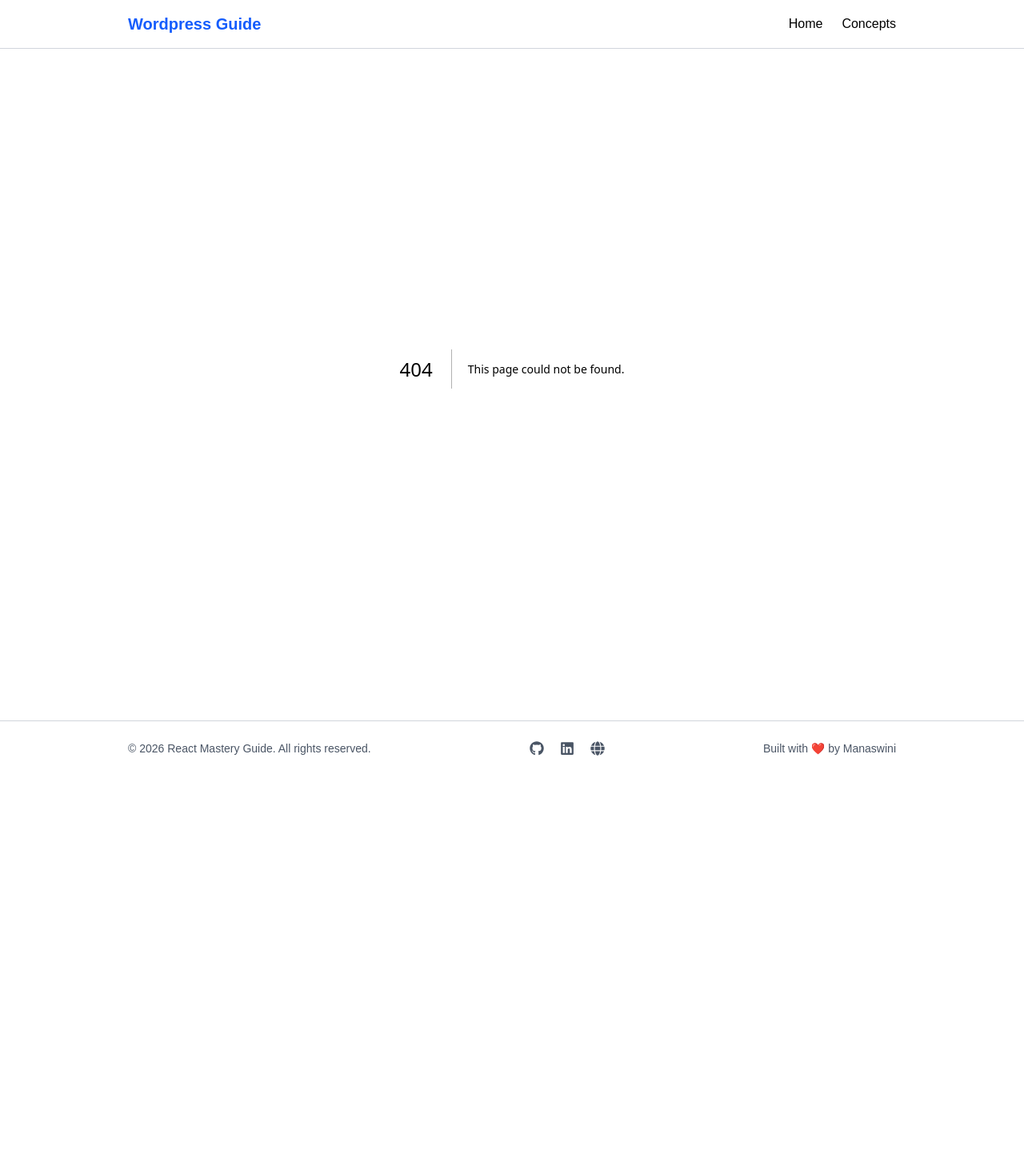
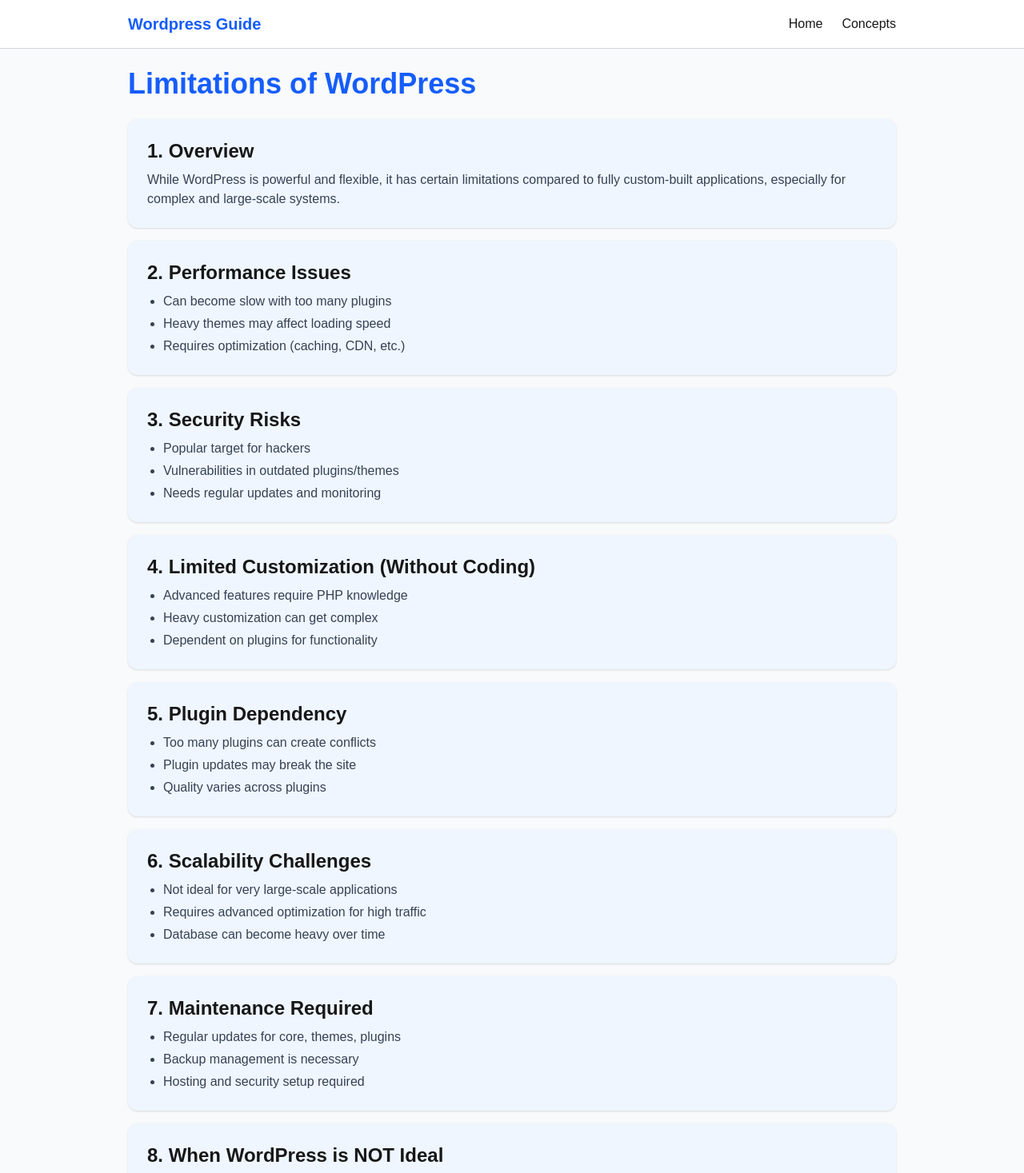
Before and after one commit to Monisasmal/WordPress-Concepts, a Next.js app: page /concepts/WordPressLimitations in a window 1280 px wide. Before the commit this address had no page. Shown: the top 1467 px of the page at 80% size. Before the commit the page ends 970 px from the top, so only its background shows below. Built offline with nearby package versions, Linux system fonts and the light colour scheme.

Commit message:
first commit

```diff
--- /dev/null
+++ b/src/app/concepts/WordPressLimitations/page.tsx
@@ -0,0 +1,129 @@
+export default function WordPressLimitations() {
+  return (
+    <div className="bg-gray-50 min-h-screen">
+
+      {/* Container */}
+      <div className="w-full max-w-5xl mx-auto px-4 sm:px-6 lg:px-8 py-6">
+
+        {/* Header */}
+        <h1 className="text-2xl sm:text-3xl md:text-4xl font-bold text-blue-600 mb-6">
+          Limitations of WordPress
+        </h1>
+
+        {/* Card Wrapper */}
+        <div className="space-y-4">
+
+          {/* Definition */}
+          <section className="bg-blue-50 shadow-sm rounded-xl p-4 sm:p-6">
+            <h2 className="text-lg sm:text-xl md:text-2xl font-semibold mb-2">
+              1. Overview
+            </h2>
+            <p className="text-sm sm:text-base text-gray-700">
+              While WordPress is powerful and flexible, it has certain limitations
+              compared to fully custom-built applications, especially for complex
+              and large-scale systems.
+            </p>
+          </section>
+
+          {/* Performance */}
+          <section className="bg-blue-50 shadow-sm rounded-xl p-4 sm:p-6">
+            <h2 className="text-lg sm:text-xl md:text-2xl font-semibold mb-2">
+              2. Performance Issues
+            </h2>
+            <ul className="list-disc ml-5 text-sm sm:text-base text-gray-700 space-y-1">
+              <li>Can become slow with too many plugins</li>
+              <li>Heavy themes may affect loading speed</li>
+              <li>Requires optimization (caching, CDN, etc.)</li>
+            </ul>
+          </section>
+
+          {/* Security */}
+          <section className="bg-blue-50 shadow-sm rounded-xl p-4 sm:p-6">
+            <h2 className="text-lg sm:text-xl md:text-2xl font-semibold mb-2">
+              3. Security Risks
+            </h2>
+            <ul className="list-disc ml-5 text-sm sm:text-base text-gray-700 space-y-1">
+              <li>Popular target for hackers</li>
+              <li>Vulnerabilities in outdated plugins/themes</li>
+              <li>Needs regular updates and monitoring</li>
+            </ul>
+          </section>
+
+          {/* Customization */}
+          <section className="bg-blue-50 shadow-sm rounded-xl p-4 sm:p-6">
+            <h2 className="text-lg sm:text-xl md:text-2xl font-semibold mb-2">
+              4. Limited Customization (Without Coding)
+            </h2>
+            <ul className="list-disc ml-5 text-sm sm:text-base text-gray-700 space-y-1">
+              <li>Advanced features require PHP knowledge</li>
+              <li>Heavy customization can get complex</li>
+              <li>Dependent on plugins for functionality</li>
+            </ul>
+          </section>
+
+          {/* Plugin Dependency */}
+          <section className="bg-blue-50 shadow-sm rounded-xl p-4 sm:p-6">
+            <h2 className="text-lg sm:text-xl md:text-2xl font-semibold mb-2">
+              5. Plugin Dependency
+            </h2>
+            <ul className="list-disc ml-5 text-sm sm:text-base text-gray-700 space-y-1">
+              <li>Too many plugins can create conflicts</li>
+              <li>Plugin updates may break the site</li>
+              <li>Quality varies across plugins</li>
+            </ul>
+          </section>
+
+          {/* Scalability */}
+          <section className="bg-blue-50 shadow-sm rounded-xl p-4 sm:p-6">
+            <h2 className="text-lg sm:text-xl md:text-2xl font-semibold mb-2">
+              6. Scalability Challenges
+            </h2>
+            <ul className="list-disc ml-5 text-sm sm:text-base text-gray-700 space-y-1">
+              <li>Not ideal for very large-scale applications</li>
+              <li>Requires advanced optimization for high traffic</li>
+              <li>Database can become heavy over time</li>
+            </ul>
+          </section>
+
+          {/* Maintenance */}
+          <section className="bg-blue-50 shadow-sm rounded-xl p-4 sm:p-6">
+            <h2 className="text-lg sm:text-xl md:text-2xl font-semibold mb-2">
+              7. Maintenance Required
+            </h2>
+            <ul className="list-disc ml-5 text-sm sm:text-base text-gray-700 space-y-1">
+              <li>Regular updates for core, themes, plugins</li>
+              <li>Backup management is necessary</li>
+              <li>Hosting and security setup required</li>
+            </ul>
+          </section>
+
+          {/* Advantages vs Reality */}
+          <section className="bg-blue-50 shadow-sm rounded-xl p-4 sm:p-6">
+            <h2 className="text-lg sm:text-xl md:text-2xl font-semibold mb-2">
+              8. When WordPress is NOT Ideal
+            </h2>
+            <ul className="list-disc ml-5 text-sm sm:text-base text-gray-700 space-y-1">
+              <li>Highly complex SaaS applications</li>
+              <li>Real-time systems (chat apps, gaming)</li>
+              <li>Custom enterprise-level architectures</li>
+            </ul>
+          </section>
+
+          {/* Interview */}
+          <section className="bg-blue-50 shadow-sm rounded-xl p-4 sm:p-6">
+            <h2 className="text-lg sm:text-xl md:text-2xl font-semibold mb-2">
+              Interview Points
+            </h2>
+            <ul className="list-disc ml-5 text-sm sm:text-base text-gray-900 space-y-1">
+              <li>Performance depends on plugins and hosting</li>
+              <li>Security requires proper maintenance</li>
+              <li>Customization may need coding knowledge</li>
+              <li>Not ideal for highly complex applications</li>
+            </ul>
+          </section>
+
+        </div>
+      </div>
+    </div>
+  );
+}
--- a/src/app/concepts/page.tsx
+++ b/src/app/concepts/page.tsx
@@ -4,6 +4,7 @@
      {name: "What is WordPress? How does it work internally??", path:"/concepts/WhatIsWordPress"},
      {name: "What is WordPress.com vs WordPress.org??", path:"/concepts/WordPressComVsOrg"},
      {name: "Why Use WordPress Over Custom Development?", path:"/concepts/WhyUseWordPress"},
+     {name: "What are the limitations of WordPress?", path:"/concepts/WordPressLimitations"},
 ];
 
 export default function Concepts(){
```
